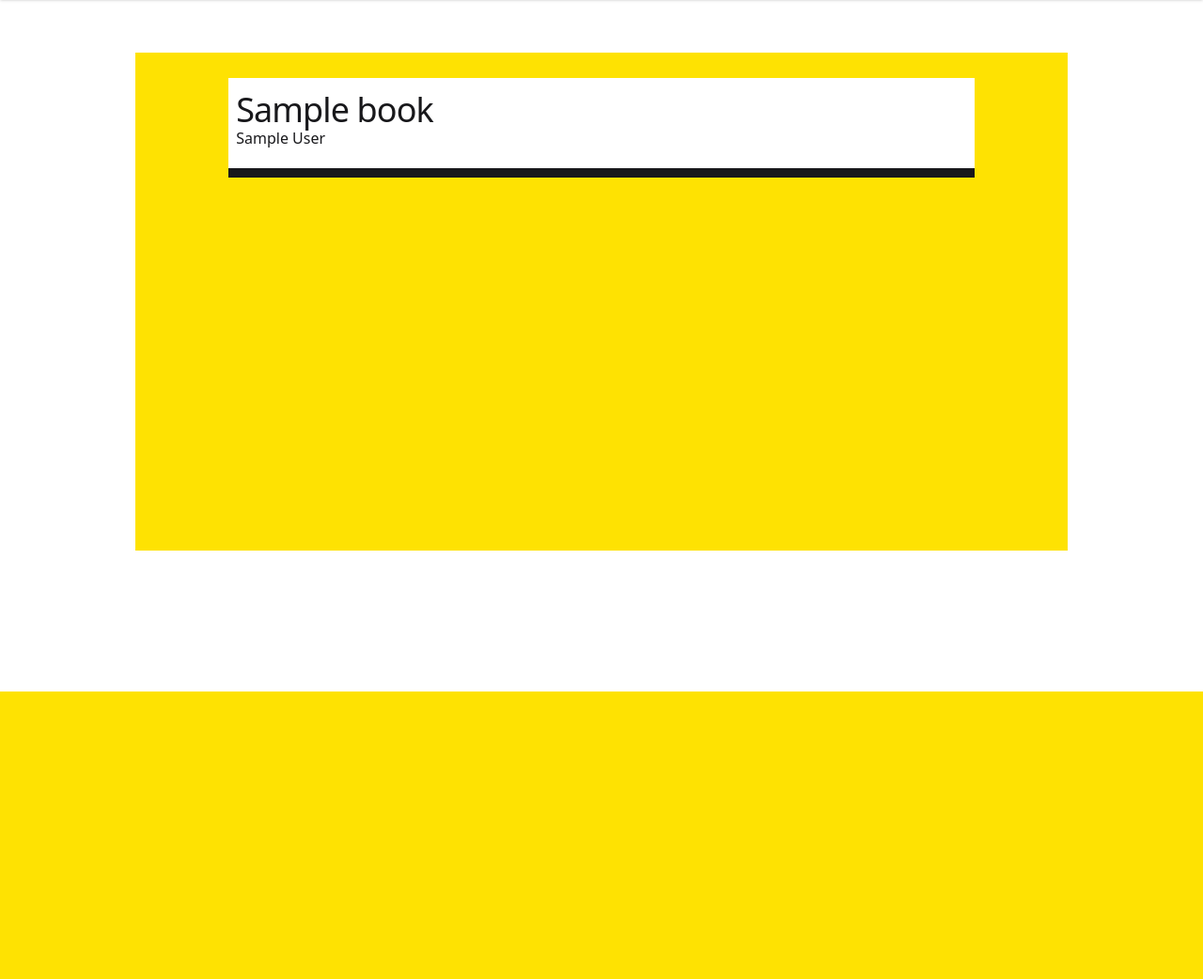
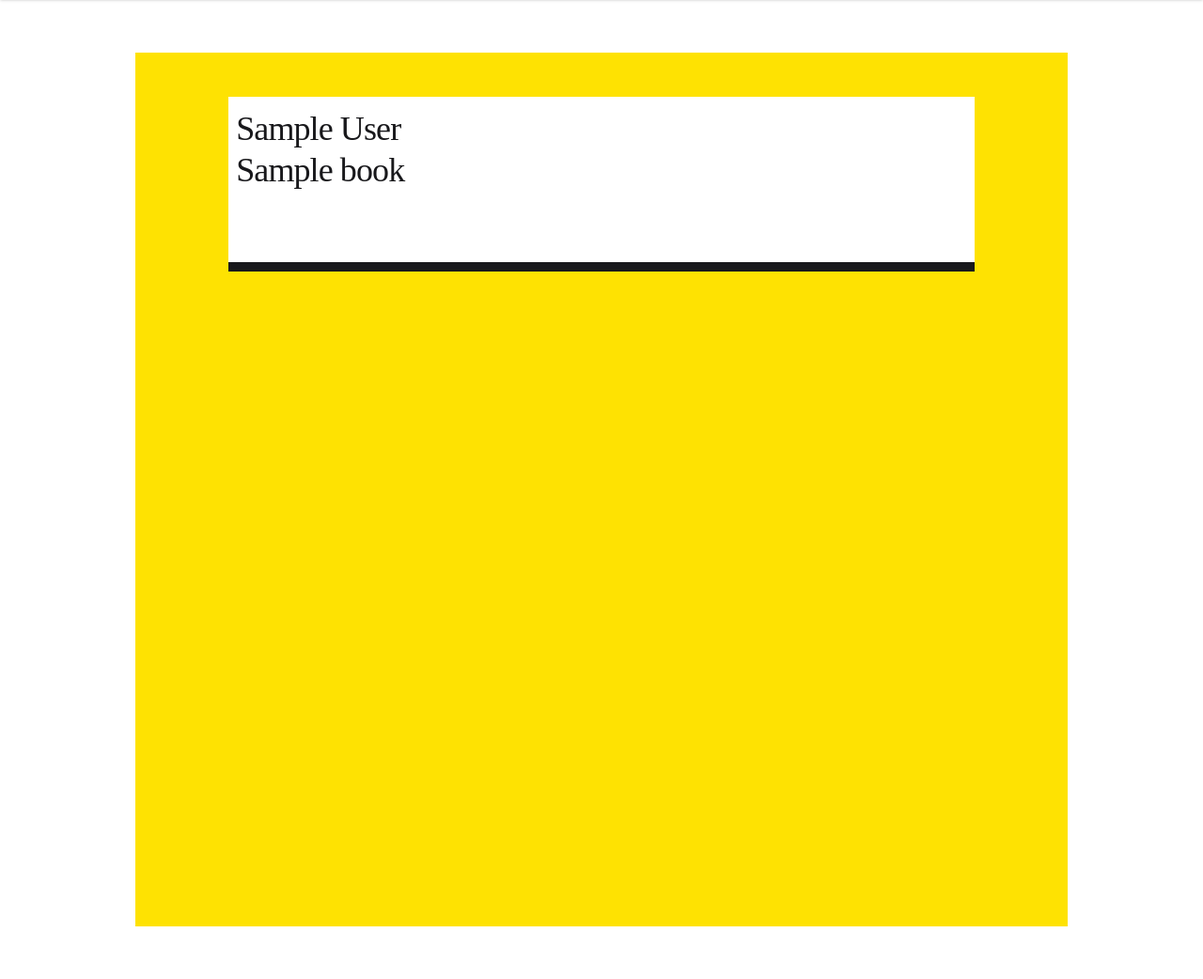
Before and after one commit to lukasz-pudlo/grasp, a Django app: page /books/1 in a window 1280 px wide. Shown: the part 64-1106 px from the top of the page at 94% size. Before the commit the page ends 800 px from the top, so only its background shows below. Run offline with Django 5.2, Linux system fonts and the light colour scheme; a user stored in the database is signed in; tables that the repository leaves empty hold one stand-in row (values such as "Sample post"); style sheets or scripts are compiled from the project's sources; some web fonts are replaced.

Commit message:
Use DTL Documenta font for author and title

```diff
--- a/static/css/app.css
+++ b/static/css/app.css
@@ -16,3 +16,25 @@
 @utility btn {
     @apply border-0 shadow-none;
 }
+
+@font-face {
+    font-family: "DocumentaTRegular";
+    src:
+        local("DocumentaTRegular"),
+        url("fonts/dtl-documenta-t-regular") format("opentype");
+}
+
+
+@font-face {
+    font-family: "DocumentaSTRegular";
+    src:
+        local("DocumentaSTRegular"),
+        url("fonts/dtl-documenta-st-regular") format("opentype");
+}
+
+@font-face {
+    font-family: "DocumentaTEuro";
+    src:
+        local("DocumentaTEuro"),
+        url("fonts/dtl-documenta-t-euro") format("opentype");
+}
--- a/templates/book_detail.html
+++ b/templates/book_detail.html
@@ -8,11 +8,11 @@
                 <div>
                 </div>
                 <div class="col-span-8 bg-reclam-white border-b-10">
-                    <h1 class="mt-4 text-2xl leading-none tracking-tight md:text-3xl lg:text-4xl ml-2">
+                    <p class="mt-4 text-4xl leading-none tracking-tight ml-2 font-[DocumentaSTRegular]">
+                        {{ book.get_authors }}
+                    </p>
+                    <p class="mt-2 ml-2 mb-20 text-4xl leading-none tracking-tight font-[DocumentaSTRegular]">
                         {{ book.title }}
-                    </h1>
-                    <p class="ml-2 mb-5">
-                        {{ book.get_authors }}
                     </p>
                 <div>
                 </div>
```
Also changed, not shown: static/css/fonts/dtl-documenta-st-regular.otf (added), static/css/fonts/dtl-documenta-t-euro.otf (added), static/css/fonts/dtl-documenta-t-regular.otf (added).
